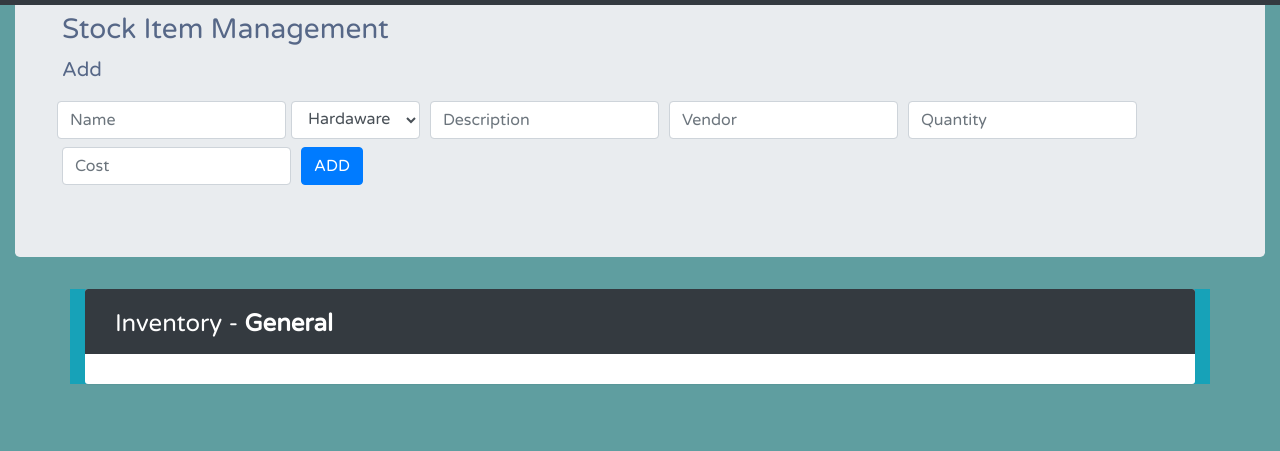
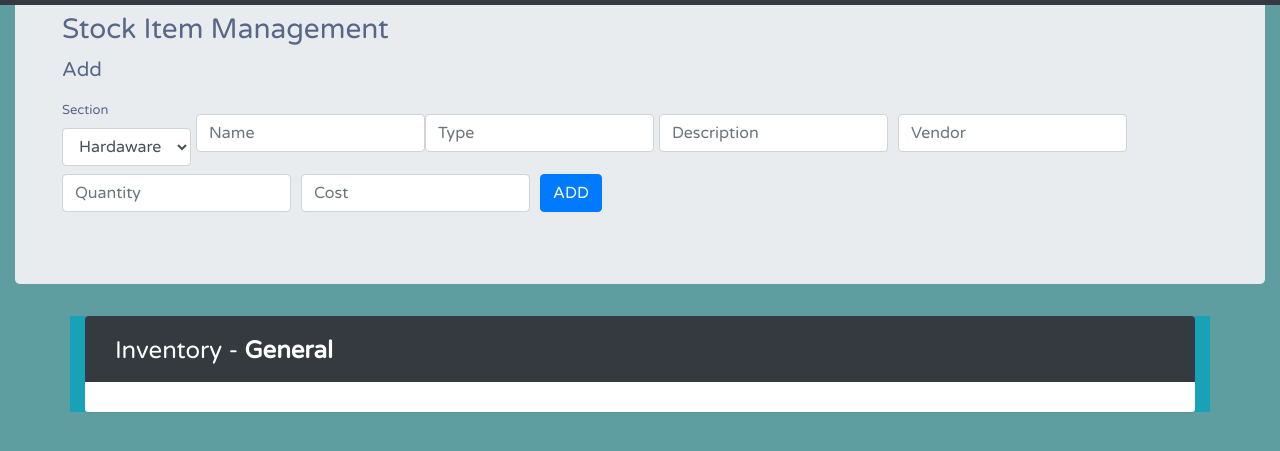
Before and after one commit to rodolfojc/iwa-project, a plain HTML site: page views/index.html in a window 1280 px wide. Shown: the part 51-502 px from the top of the page. Drawn offline with nearby package versions, Linux system fonts and the light colour scheme; no server answers.

Commit message:
Added function to read XML, convert to JSON, write and back to XML

```diff
--- a/app.js
+++ b/app.js
@@ -71,7 +71,8 @@ router.post('/post/json', function(req, res) {
     // Function to read in XML file, convert it to JSON, add a new object and write back to XML file
     xmlFileToJs('StockInventory.xml', function(err, result) {
       if (err) throw (err);
-      result.cafemenu.section[obj.sec_n].entree.push({'name': obj.name, 'description': obj.description});
+      result.stockitems.section[obj.section_n].entree.push({'name': obj.name, 'type': obj.type, 'description' : obj.description,
+      'vendor' : obj.vendor, 'quantity' : obj.quantity, 'cost' : obj.cost});
       console.log(result);
       jsToXmlFile('StockInventory.xml', result, function(err) {
         if (err) console.log(err);
--- a/views/index.html
+++ b/views/index.html
@@ -325,16 +325,21 @@
             <p class="lead">Add</p>
             <form enctype="application/json" action="/post/json" method="post">
                 <div class="form-row align-items-center">
+                    <div class="col-auto">
+                        <label>Section</label>
+                        <select class="form-control mb-2" name="section_n">
+                            <option value="0">Hardaware</option>
+                            <option value="1">Software</option>
+                            <option value="2">Others</option>
+                        </select>
+                    </div>
                     <div class="">
                         <label class="sr-only" for="inlineFormInput">Name</label>
                         <input type="text" class="form-control mb-2" name ="name" placeholder="Name">
                     </div>
-                    <div class="col-auto">
-                        <select class="form-control mb-2" name="type_n">
-                            <option value="0">Hardaware</option>
-                            <option value="1">Software</option>
-                            <option value="2">Others</option>
-                        </select>
+                    <div class="">
+                        <label class="sr-only" for="inlineFormInput">Type</label>
+                        <input type="text" class="form-control mb-2" name ="type" placeholder="Type">
                     </div>
                     <div class="col-auto">
                         <label class="sr-only" for="inlineFormInput">Description</label>
```
